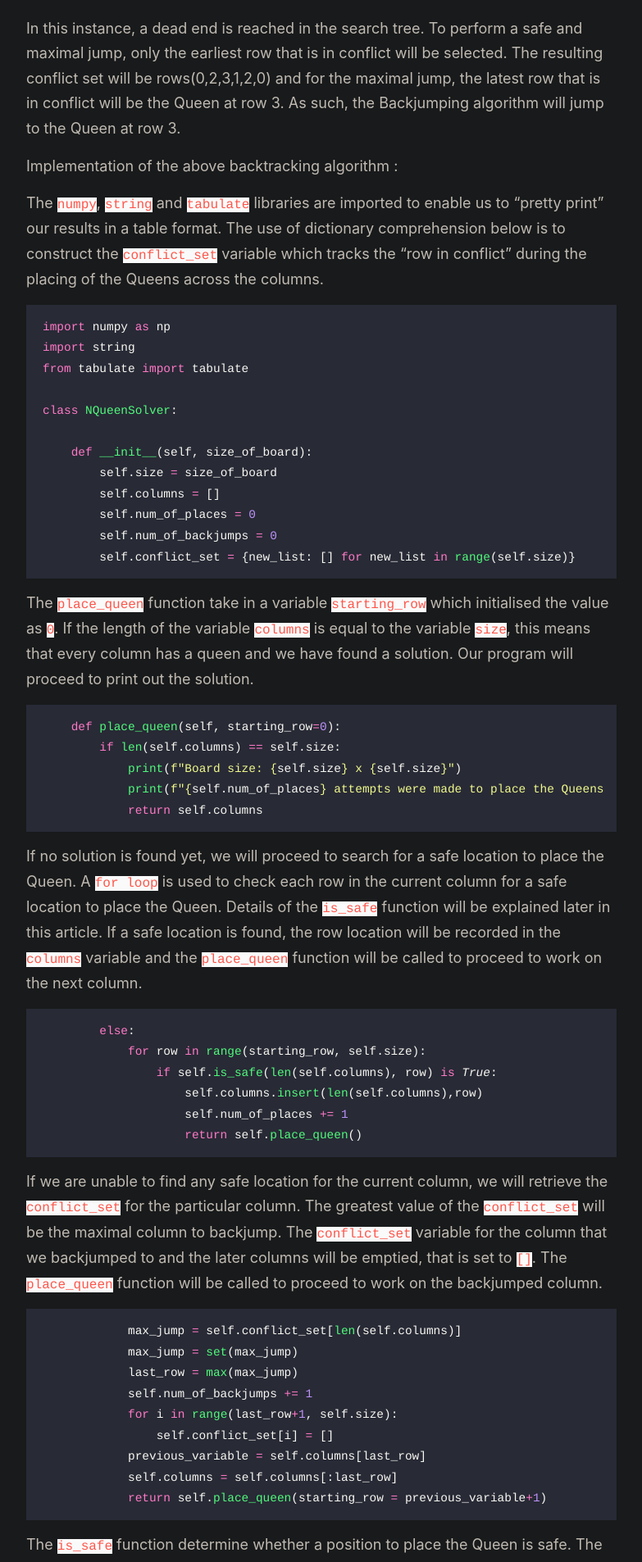
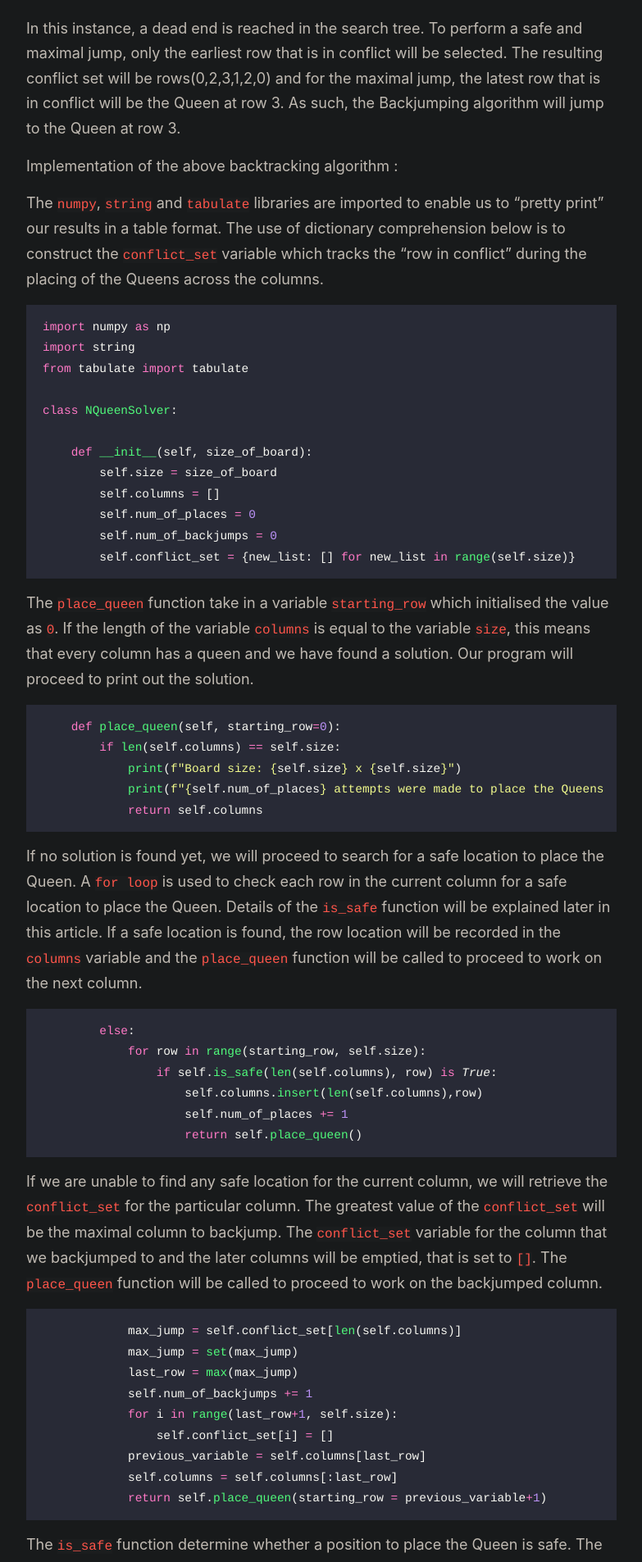
Before and after one commit to mr-chew/mr-chew.github.io, a Jekyll site: the page built from index.html, in a window 1280 px wide. Shown: the part 2613-4519 px from the top of the page at 82% size, without its empty margins (248-1031 px from the left). Built offline with Jekyll 4.4.1, drawn with Linux system fonts in a browser that asks for light colours; the list of posts is cut into pages by our own code.

Commit message:
update background color

```diff
--- a/_sass/_darcula.scss
+++ b/_sass/_darcula.scss
@@ -11,7 +11,7 @@ code {
 }
 
 .highlighter-rouge {
-    background-color: #FAFAFA;
+    background-color: rgb(27, 29, 30);
     color: #FF554A;
     font-size: 16px;
 }
```
